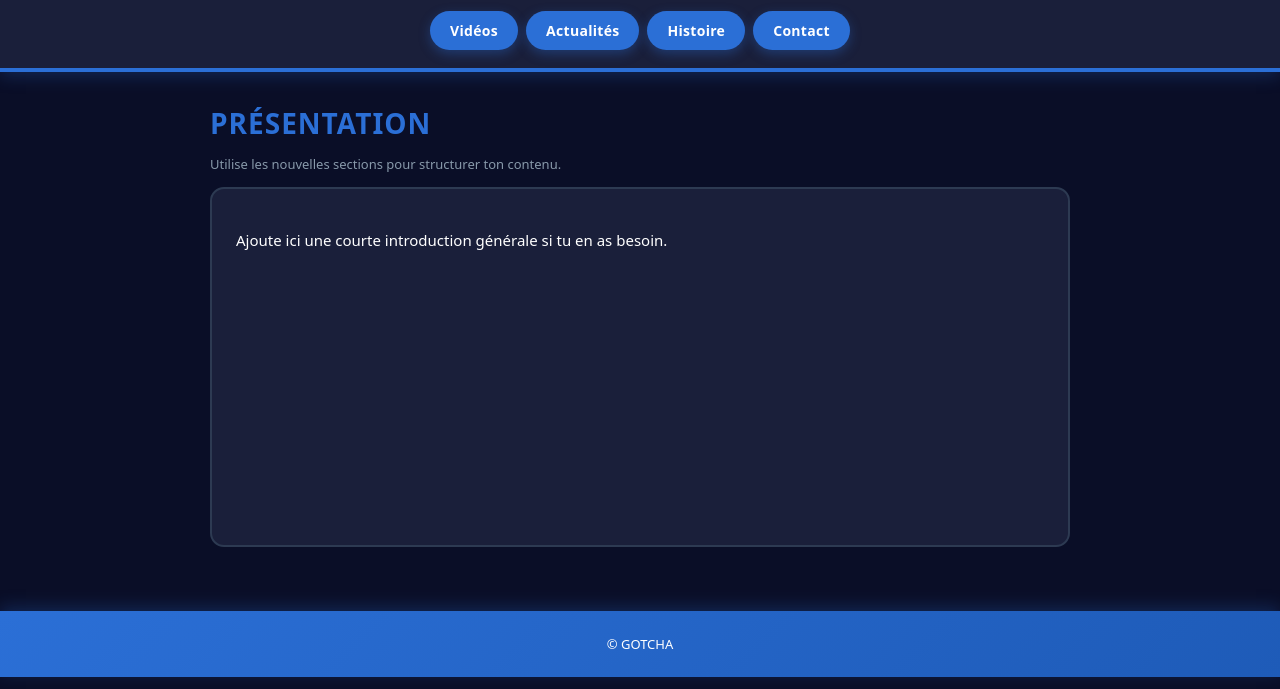
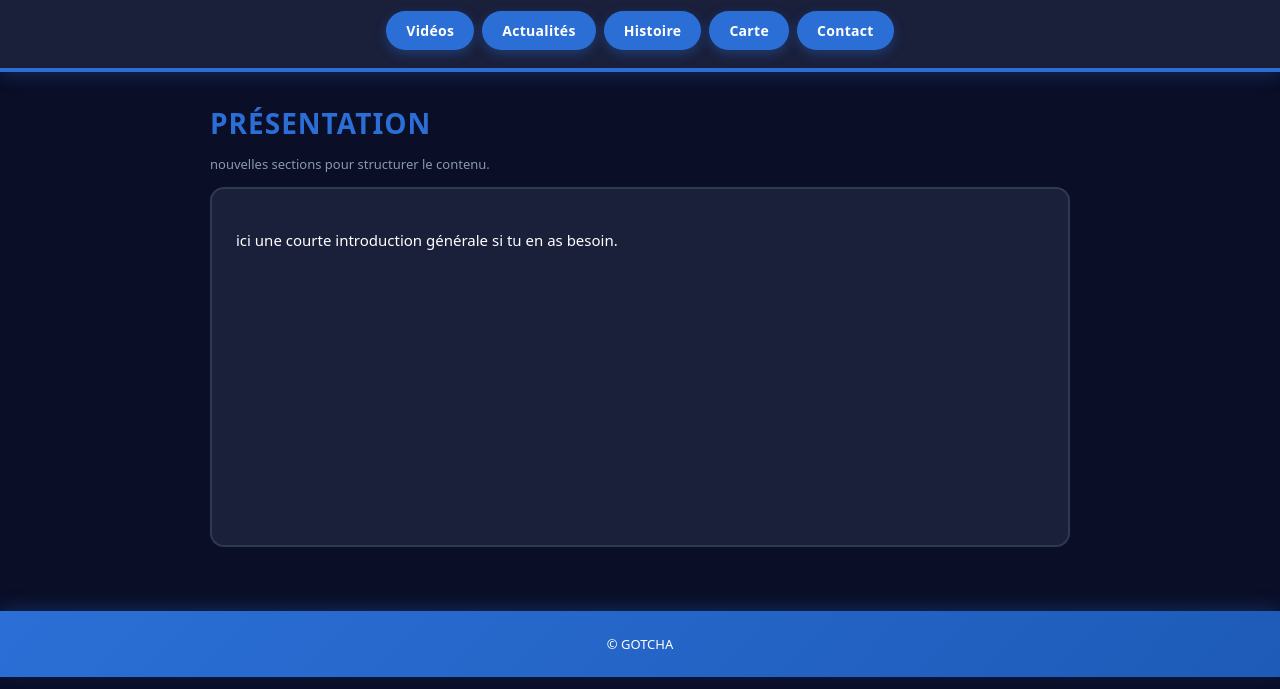
Before and after one commit to Benjylem/YnovGotcha_website, a plain HTML site: page pages/presentation.html in a window 1280 px wide. Shown: the part 111-800 px from the top of the page. Drawn offline with Linux system fonts and the light colour scheme.

Commit message:
fix of the morning, delete unused image

```diff
--- a/pages/presentation.html
+++ b/pages/presentation.html
@@ -15,15 +15,16 @@
         <a href="video.html" class="nav-item">Vidéos</a>
         <a href="actualite.html" class="nav-item">Actualités</a>
         <a href="histoire.html" class="nav-item">Histoire</a>
+        <a href="carte.html" class="nav-item">Carte</a>
         <a href="contact.html" class="nav-item">Contact</a>
       </nav>
     </header>
 
     <main class="page-wrap">
       <h2>Présentation</h2>
-      <p class="hint">Utilise les nouvelles sections pour structurer ton contenu.</p>
+      <p class="hint"> nouvelles sections pour structurer le contenu.</p>
       <div class="edit-area">
-        <p>Ajoute ici une courte introduction générale si tu en as besoin.</p>
+        <p>ici une courte introduction générale si tu en as besoin.</p>
       </div>
     </main>
 
```
Also changed, not shown: pages/chatbot.html (+2 -1 lines), pages/rubrique1.html (+1 -0 lines), pages/team.html (+1 -0 lines), img/photo-placeholder.png (deleted), 3 other files.
